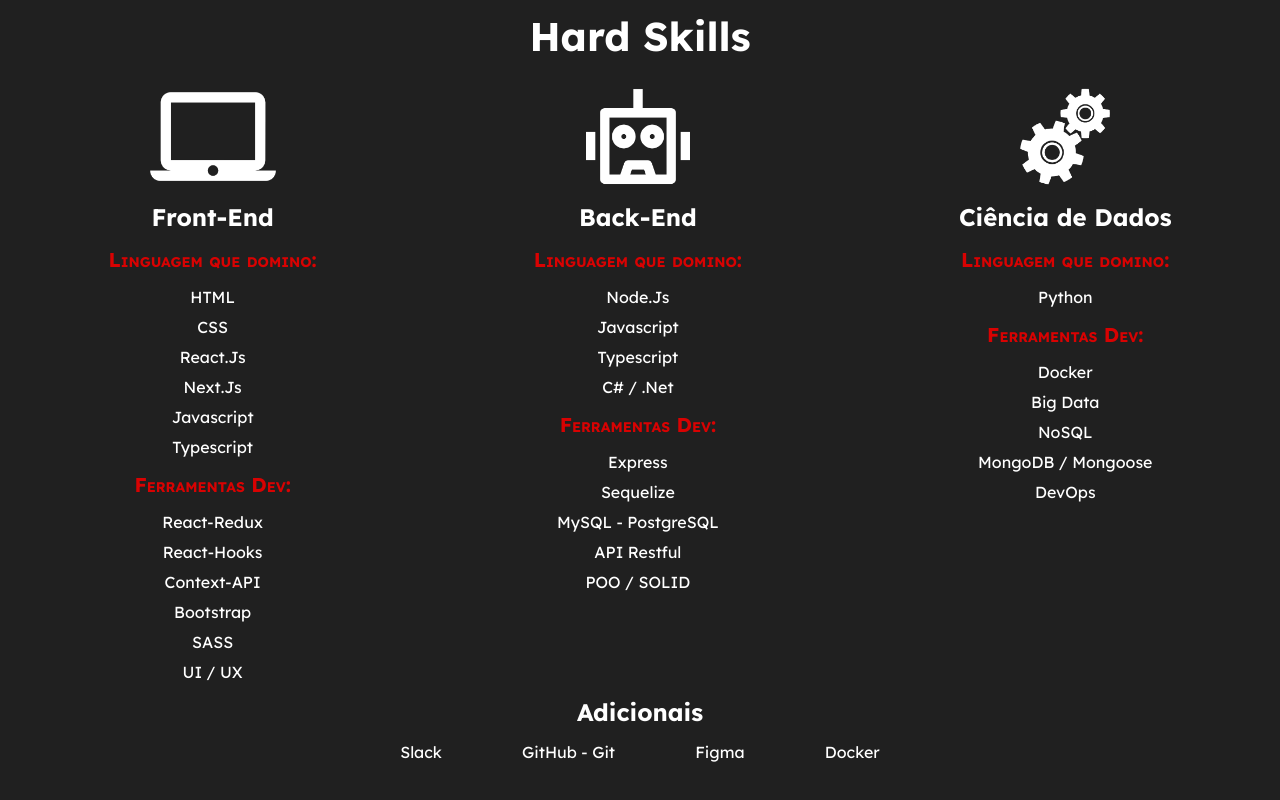
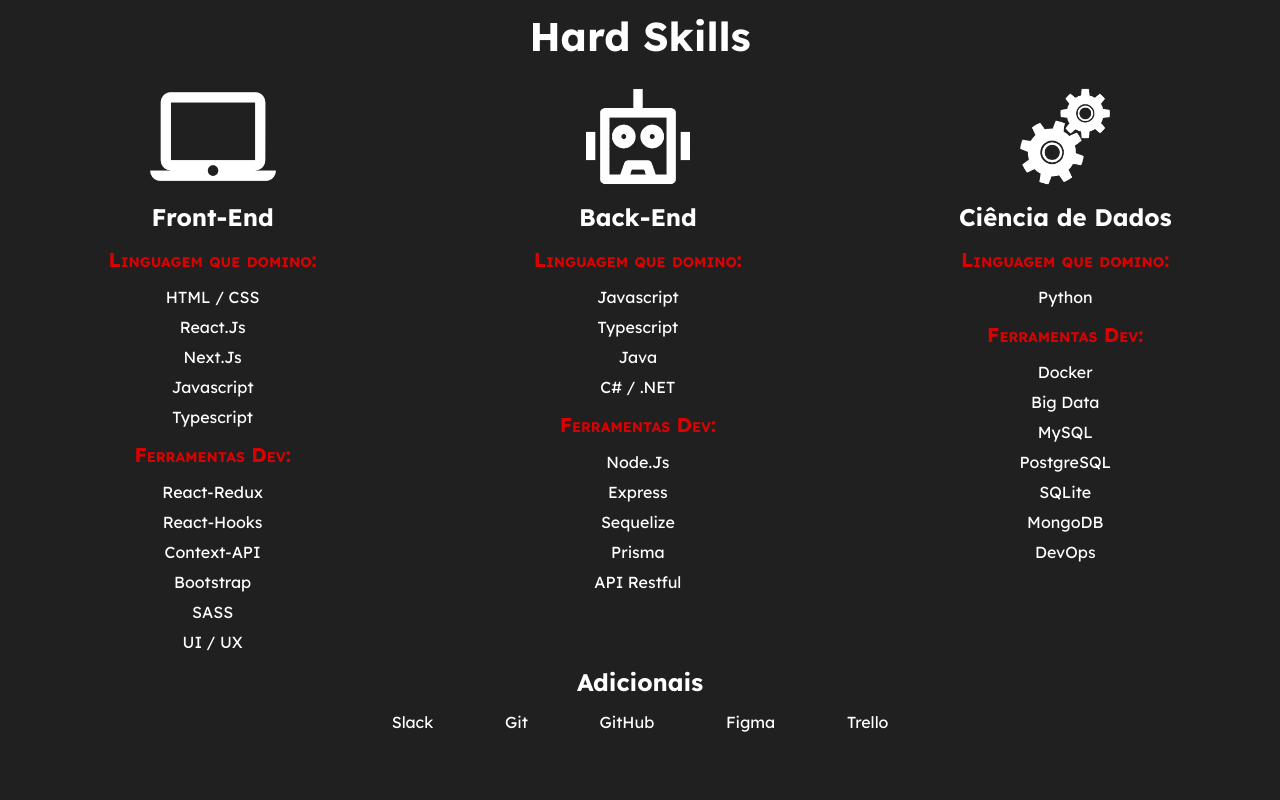
Before and after one commit to edmcorrea/portifolio, a React (Create React App) app: page /about in a window 1280 px wide. Shown: the part 942-1742 px from the top of the page. Built offline with nearby package versions, Linux system fonts and the light colour scheme.

Commit message:
refactoring About page

```diff
--- a/src/App.js
+++ b/src/App.js
@@ -1,6 +1,6 @@
 import React, { Component } from 'react';
 import { Route, Switch } from 'react-router-dom';
-import About from './pages/About';
+import About from './pages/About/About';
 import Contact from './pages/Contact';
 import Home from './pages/Home';
 import Projects from './pages/Projects';
--- a/src/pages/About.js
+++ b/src/pages/About/About.js
@@ -1,10 +1,11 @@
 import React from 'react';
-import Header from '../components/header';
-import '../styles/about.css';
-import frontSkill from '../images/front-skills.png';
-import backSkill from '../images/back-skills.png';
-import dsSkill from '../images/data-science-skills.png';
-import edImage from '../images/edmilson-ai.png';
+import Header from '../../components/header';
+import '../../styles/about.css';
+import frontSkill from '../../images/front-skills.png';
+import backSkill from '../../images/back-skills.png';
+import dsSkill from '../../images/data-science-skills.png';
+import edImage from '../../images/edmilson-ai.png';
+import { BackLanguages, BackTools, DataTools, ExtraTools, FrontLanguages, FrontTools, PTIntroductionText } from './Informations';
 
 
 class About extends React.Component {
@@ -35,11 +36,9 @@
             </section>
           </div>
           <div>
-            <p>Com 1 ano de experiência na área de programação, meu desejo é sempre superar minhas próprias expectatvas e ser um agente de mudanças.</p>
-            <p>Com mais de 12 anos de experiência em Educação e formado em Engenharia Civil com 4 anos de experiência, já coordenei profissionais em construções residenciais e shopping.</p>
-            <p>Minha paixão por tecnologia veio durante um projeto de uma startup que idealizei mais um colega (engenheiro da computação), que consiste em uma impressora 3D de grande porte que imprime casas residenciais. Desde então, mergulhei de cabeça na área da programação e estou maravilhado.</p>
-            <p>Apesar de não perder o interesse pela área de formação, me encontrei na área de desenvolvimento, que atiçou meu gosto por lógica, raciocínio e inovação.</p>
-            <p>Na área de programação, busco por uma empresa que impacte a sociedade positivamente, com grandes sonhos e com o objetivo principal a satisfação do cliente.</p>
+            {PTIntroductionText.map((text, idx) => (
+              <p key={idx}>{text}</p>
+            ))}
           </div>
         </section>
         <section className='skills'>
@@ -50,21 +49,15 @@
               <h2>Front-End</h2>
               <h4>Linguagem que domino:</h4>
               <ul>
-                <li>HTML</li>
-                <li>CSS</li>
-                <li>React.Js</li>
-                <li>Next.Js</li>
-                <li>Javascript</li>
-                <li>Typescript</li>
+                {FrontLanguages.map((lang, idx) => (
+                  <li key={idx}>{lang}</li>
+                ))}
               </ul>
               <h4>Ferramentas Dev:</h4>
               <ul>
-                <li>React-Redux</li>
-                <li>React-Hooks</li>
-                <li>Context-API</li>
-                <li>Bootstrap</li>
-                <li>SASS</li>
-                <li>UI / UX</li>
+                {FrontTools.map((tool, idx) => (
+                  <li key={idx}>{tool}</li>
+                ))}
               </ul>
             </div>
             <div>
@@ -72,18 +65,15 @@
               <h2>Back-End</h2>
               <h4>Linguagem que domino:</h4>
               <ul>
-                <li>Node.Js</li>
-                <li>Javascript</li>
-                <li>Typescript</li>
-                <li>C# / .Net</li>
+                {BackLanguages.map((lang, idx) => (
+                  <li key={idx}>{lang}</li>
+                ))}
               </ul>
               <h4>Ferramentas Dev:</h4>
               <ul>
-                <li>Express</li>
-                <li>Sequelize</li>
-                <li>MySQL - PostgreSQL</li>
-                <li>API Restful</li>
-                <li>POO / SOLID</li>
+                {BackTools.map((tool, idx) => (
+                  <li key={idx}>{tool}</li>
+                ))}
               </ul>
             </div>
             <div>
@@ -95,21 +85,18 @@
               </ul>
               <h4>Ferramentas Dev:</h4>
               <ul>
-                <li>Docker</li>
-                <li>Big Data</li>
-                <li>NoSQL</li>
-                <li>MongoDB / Mongoose</li>
-                <li>DevOps</li>
+                {DataTools.map((tool, idx) => (
+                  <li key={idx}>{tool}</li>
+                ))}
               </ul>
             </div>
           </section>
           <div className='adicionais'>
             <h2>Adicionais</h2>
             <ul>
-              <li>Slack</li>
-              <li>GitHub - Git</li>
-              <li>Figma</li>
-              <li>Docker</li>
+              {ExtraTools.map((tool, idx) => (
+                <li key={idx}>{tool}</li>
+              ))}
             </ul>
           </div>
         </section>
--- /dev/null
+++ b/src/pages/About/Informations/index.js
@@ -0,0 +1,31 @@
+export const PTIntroductionText = [
+  "Com 1 ano de experiência na área de programação, meu desejo é sempre superar minhas próprias expectatvas e ser um agente de mudanças.",
+  "Com mais de 12 anos de experiência em Educação e formado em Engenharia Civil com 4 anos de experiência, já coordenei profissionais em construções residenciais e shopping.",
+  "Minha paixão por tecnologia veio durante um projeto de uma startup que idealizei mais um colega (engenheiro da computação), que consiste em uma impressora 3D de grande porte que imprime casas residenciais. Desde então, mergulhei de cabeça na área da programação e estou maravilhado.",
+  "Apesar de não perder o interesse pela área de formação, me encontrei na área de desenvolvimento, que atiçou meu gosto por lógica, raciocínio e inovação.",
+  "Na área de programação, busco por uma empresa que impacte a sociedade positivamente, com grandes sonhos e com o objetivo principal a satisfação do cliente.",
+];
+
+export const FrontLanguages = [
+  "HTML / CSS", "React.Js", "Next.Js", "Javascript", "Typescript"
+];
+
+export const FrontTools = [
+  "React-Redux", "React-Hooks", "Context-API", "Bootstrap", "SASS", "UI / UX"
+];
+
+export const BackLanguages = [
+  "Javascript", "Typescript", "Java", "C# / .NET"
+];
+
+export const BackTools = [
+  "Node.Js", "Express", "Sequelize", "Prisma", "API Restful"
+];
+
+export const DataTools = [
+  "Docker", "Big Data", "MySQL", "PostgreSQL", "SQLite", "MongoDB", "DevOps"
+];
+
+export const ExtraTools = [
+  "Slack", "Git", "GitHub", "Figma", "Trello"
+];
```
Also changed, not shown: src/subpage/AboutPt.js (deleted).
